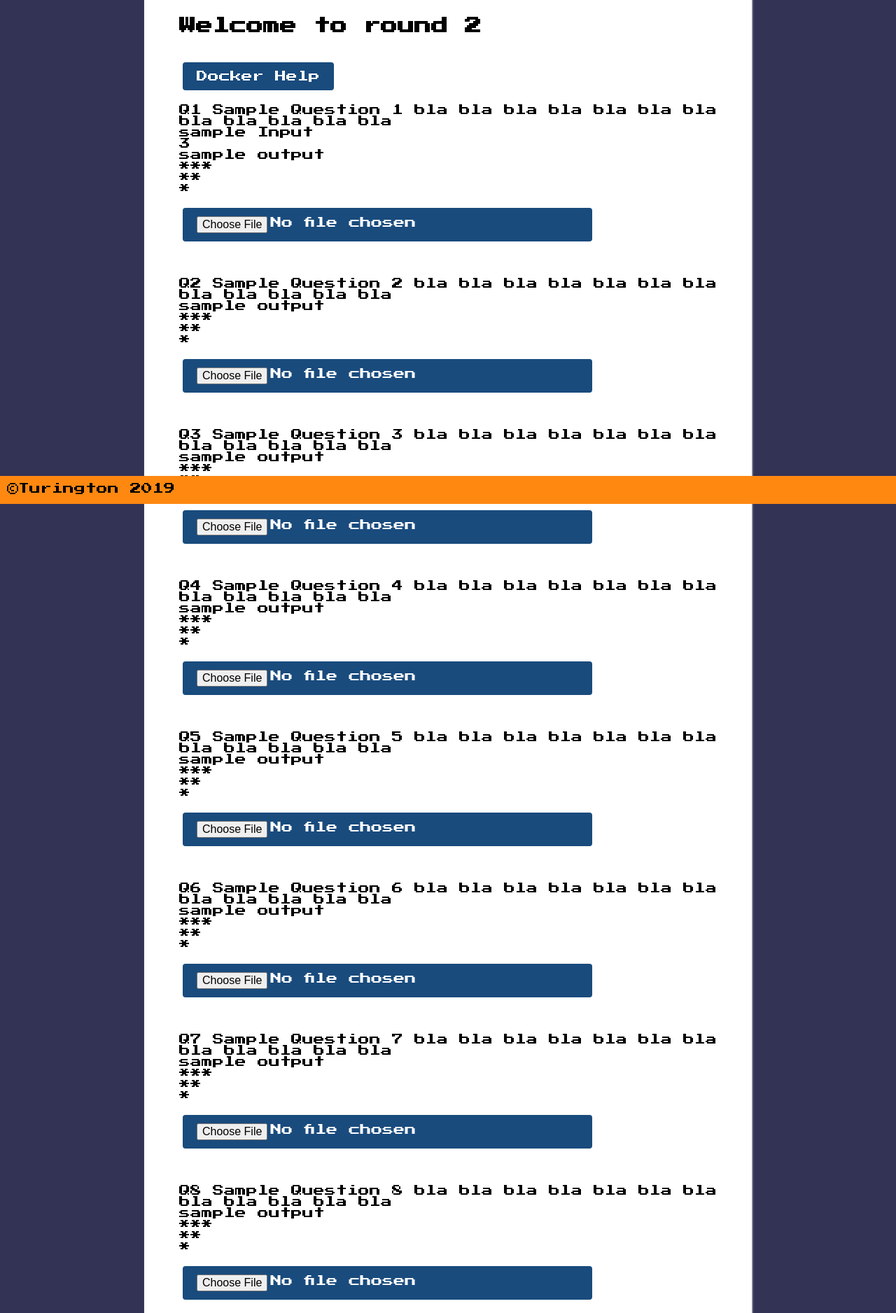
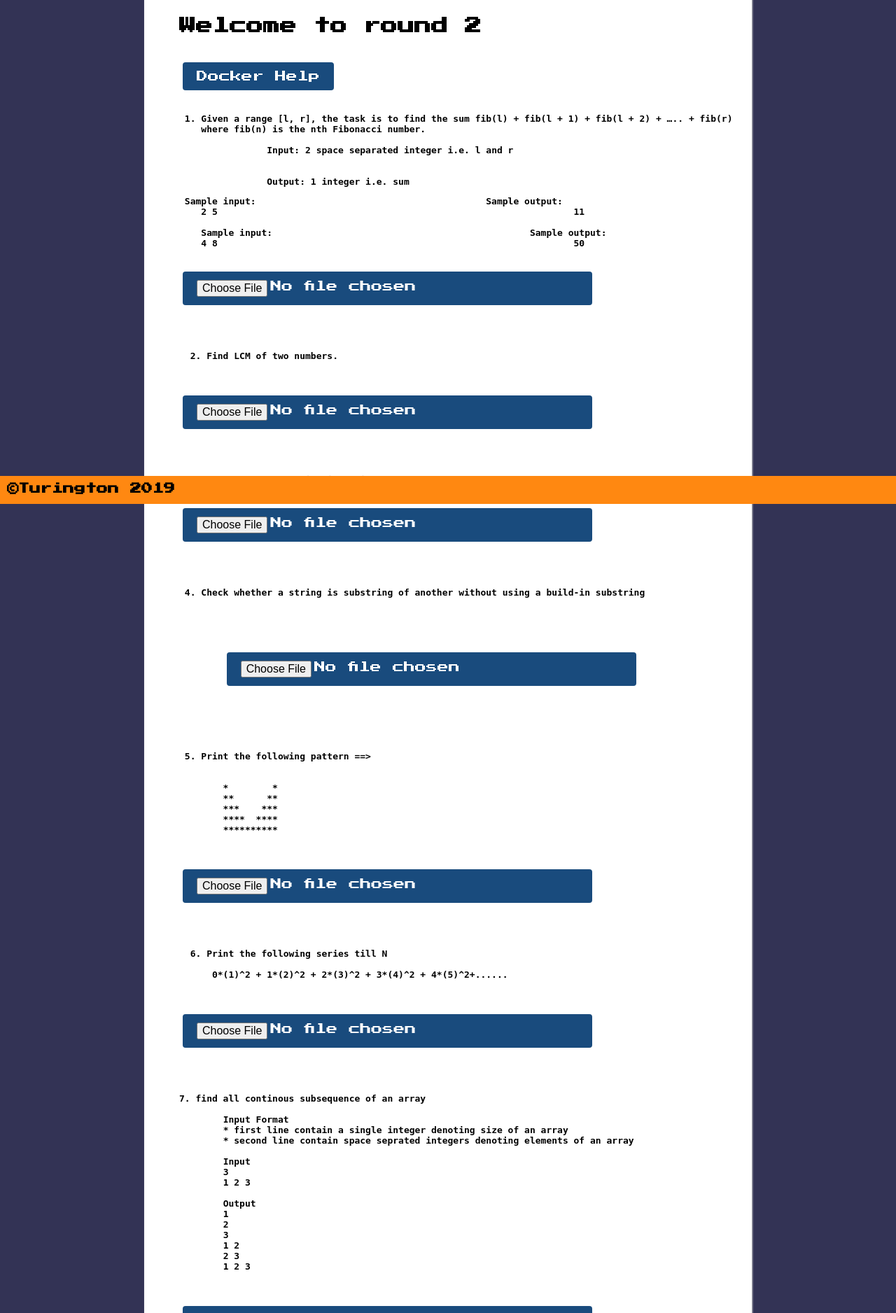
Before and after one commit to adi0509/omnicoder, a PHP site: page /omnicoder2/question/index.php in a window 1280 px wide. Shown: the part 80-1956 px from the top of the page at 70% size. Run offline with PHP 8.4, Linux system fonts and the light colour scheme; data that the repository does not hold is empty.

Commit message:
round 2 ques

```diff
--- a/omnicoder/result/index.php
+++ b/omnicoder/result/index.php
@@ -143,7 +143,7 @@
 		<br><br>
 		<?php
 			// uncomment this when all user redirect it to round 2
-			   // echo '<a href="../../omnicoder2/"><button>Go to Round 2</button></a>';
+			  // echo '<a href="../../omnicoder2/"><button>Go to Round 2</button></a>';
 		?>
 	</div>
 <footer>©Turington 2019</footer>
--- a/omnicoder2/Ques/1.html
+++ b/omnicoder2/Ques/1.html
@@ -1,11 +1,16 @@
 <div id="Q1">
-	<span id="Qdesc">Q1 Sample Question 1 bla bla bla bla bla bla bla bla bla bla bla bla </span><br>
-	sample Input<br>
-	3<br>
-	sample output<br>
-	***<br>
-	**<br>
-	*
-	<br>
+	<span id="Qdesc"><pre> <b>1. Given a range [l, r], the task is to find the sum fib(l) + fib(l + 1) + fib(l + 2) + ….. + fib(r)
+    where fib(n) is the nth Fibonacci number. </span><br>
+		Input: 2 space separated integer i.e. l and r<br>
+
+		Output: 1 integer i.e. sum</pre>
+
+
+
+<pre> Sample input:						Sample output:
+    2 5									11
+
+    Sample input:						Sample output:
+    4 8									50</b></pre>
 	<input type="file" name="fileToUpload1" ><br>
 </div>
--- a/omnicoder2/Ques/10.html
+++ b/omnicoder2/Ques/10.html
@@ -1,9 +1,13 @@
 <div id="Q10">
-	<span id="Qdesc">Q10 Sample Question 10 bla bla bla bla bla bla bla bla bla bla bla bla </span><br>
-	sample output<br>
-	***<br>
-	**<br>
-	*
-	<br>
+	<span id="Qdesc"><pre> <b>10. Program to count frequency of all characters in a string.(all input characters will be small letter alphabets)
+
+	Sample Input 0		Sample Input 1
+	abbc			aaaa
+
+	Sample Output 0		Sample Output 1
+	a 1			a 4
+	b 2
+	c 1<b></pre> </span><br>
+
 	<input type="file" name="fileToUpload10" ><br>
 </div>
--- a/omnicoder2/Ques/2.html
+++ b/omnicoder2/Ques/2.html
@@ -1,8 +1,5 @@
 <div id="Q2">
-	<span id="Qdesc">Q2 Sample Question 2 bla bla bla bla bla bla bla bla bla bla bla bla </span><br>
-	sample output<br>
-	***<br>
-	**<br>
-	*<br>
+	<span id="Qdesc"><pre>  <b>2. Find LCM of two numbers. </b></pre> </span><br>
+
 	<input type="file" name="fileToUpload2" ><br>
 </div>
--- a/omnicoder2/Ques/3.html
+++ b/omnicoder2/Ques/3.html
@@ -1,8 +1,4 @@
 <div id="Q3">
-	<span id="Qdesc">Q3 Sample Question 3 bla bla bla bla bla bla bla bla bla bla bla bla </span><br>
-	sample output<br>
-	***<br>
-	**<br>
-	*<br>
+	<span id="Qdesc"><pre> <b>3. Check whether a string is Palindrome or not</b></pre></span>
 	<input type="file" name="fileToUpload3" ><br>
 </div>
--- a/omnicoder2/Ques/4.html
+++ b/omnicoder2/Ques/4.html
@@ -1,8 +1,5 @@
 <div id="Q4">
-	<span id="Qdesc">Q4 Sample Question 4 bla bla bla bla bla bla bla bla bla bla bla bla </span><br>
-	sample output<br>
-	***<br>
-	**<br>
-	*<br>
+	<span id="Qdesc"><pre><b> 4. Check whether a string is substring of another without using a build-in substring </b><pre></span><br>
+
 	<input type="file" name="fileToUpload4" ><br>
 </div>
--- a/omnicoder2/Ques/5.html
+++ b/omnicoder2/Ques/5.html
@@ -1,8 +1,12 @@
 <div id="Q5">
-	<span id="Qdesc">Q5 Sample Question 5 bla bla bla bla bla bla bla bla bla bla bla bla </span><br>
-	sample output<br>
-	***<br>
-	**<br>
-	*<br>
+	<span id="Qdesc"><pre> <b>5. Print the following pattern ==>
+
+
+        *        *
+        **      **
+        ***    ***
+        ****  ****
+	**********</b></pre></span><br>
+
 	<input type="file" name="fileToUpload5" ><br>
 </div>
--- a/omnicoder2/Ques/6.html
+++ b/omnicoder2/Ques/6.html
@@ -1,8 +1,7 @@
 <div id="Q6">
-	<span id="Qdesc">Q6 Sample Question 6 bla bla bla bla bla bla bla bla bla bla bla bla </span><br>
-	sample output<br>
-	***<br>
-	**<br>
-	*<br>
+	<span id="Qdesc"><pre> <b> 6. Print the following series till N
+
+      0*(1)^2 + 1*(2)^2 + 2*(3)^2 + 3*(4)^2 + 4*(5)^2+......  </b></pre> </span><br>
+
 	<input type="file" name="fileToUpload6" ><br>
 </div>
--- a/omnicoder2/Ques/7.html
+++ b/omnicoder2/Ques/7.html
@@ -1,8 +1,20 @@
 <div id="Q7">
-	<span id="Qdesc">Q7 Sample Question 7 bla bla bla bla bla bla bla bla bla bla bla bla </span><br>
-	sample output<br>
-	***<br>
-	**<br>
-	*<br>
+	<span id="Qdesc"><pre><b>7. find all continous subsequence of an array
+
+	Input Format
+	* first line contain a single integer denoting size of an array
+	* second line contain space seprated integers denoting elements of an array
+
+	Input
+	3
+	1 2 3
+
+	Output
+	1
+	2
+	3
+	1 2
+	2 3
+	1 2 3</b></pre></span><br>
 	<input type="file" name="fileToUpload7" ><br>
 </div>
--- a/omnicoder2/Ques/8.html
+++ b/omnicoder2/Ques/8.html
@@ -1,9 +1,18 @@
 <div id="Q8">
-	<span id="Qdesc">Q8 Sample Question 8 bla bla bla bla bla bla bla bla bla bla bla bla </span><br>
-	sample output<br>
-	***<br>
-	**<br>
-	*
-	<br>
+	<span id="Qdesc"><pre><b>
+8. check whether a number is armstrong of not.( A number a is an Armstrong Number, if it is equal to the sum of its
+ own digits raised to the power of the number of digits)
+
+	Sample Input 0           	Sample Input 1
+	153		 	 	25
+
+	Sample Output 0	 	 	Sample Output 1
+	Yes			 	No
+
+	Explanation 0			Explanation 1
+	153 is armstrong as		29 is not armstrong as
+	1^3 + 5^3 + 3^3 = 153	 	2^2 + 5^2 = 29 which is not same as initial number
+	which is same as input number</b>	</pre> </span><br>
+
 	<input type="file" name="fileToUpload8" ><br>
 </div>
--- a/omnicoder2/Ques/9.html
+++ b/omnicoder2/Ques/9.html
@@ -1,9 +1,12 @@
 <div id="Q9">
-	<span id="Qdesc">Q9 Sample Question 9 bla bla bla bla bla bla bla bla bla bla bla bla </span><br>
-	sample output<br>
-	***<br>
-	**<br>
-	*
-	<br>
+	<span id="Qdesc"><pre><b> 9. Check whether a number is in power of 2 or not. (in a form of 2^n where n is positive integer)
+
+	Sample Input 0		Sample Input 1
+	11			32
+
+	Sample Output 0		Sample Output1
+	No			Yes
+	</b></pre> </span><br>
+
 	<input type="file" name="fileToUpload9" ><br>
 </div>
```
